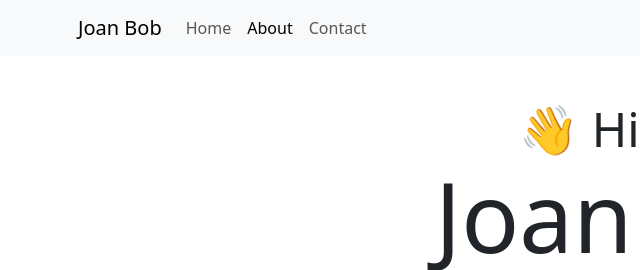
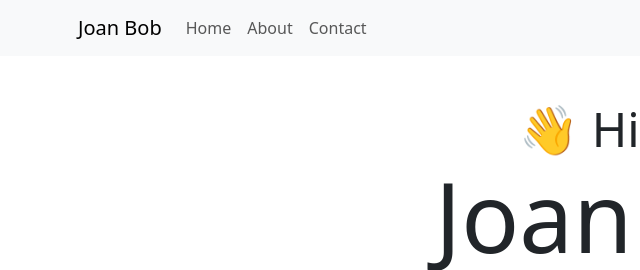
Before and after one commit to bobjoan/profile-project, a plain HTML site: page index.html in a window 1280 px wide. Shown: the top 270 px of the page, 4-644 px from the left. Drawn offline with nearby package versions, Linux system fonts and the light colour scheme.

Commit message:
updated index.html

```diff
--- a/index.html
+++ b/index.html
@@ -40,7 +40,7 @@
               <a class="nav-link" aria-current="page" href="index.html">Home</a>
             </li>
             <li class="nav-item">
-              <a class="nav-link active" href="about.html">About</a>
+              <a class="nav-link" href="about.html">About</a>
             </li>
             <li class="nav-item">
               <a class="nav-link" href="about.html#contact">Contact</a>
```
